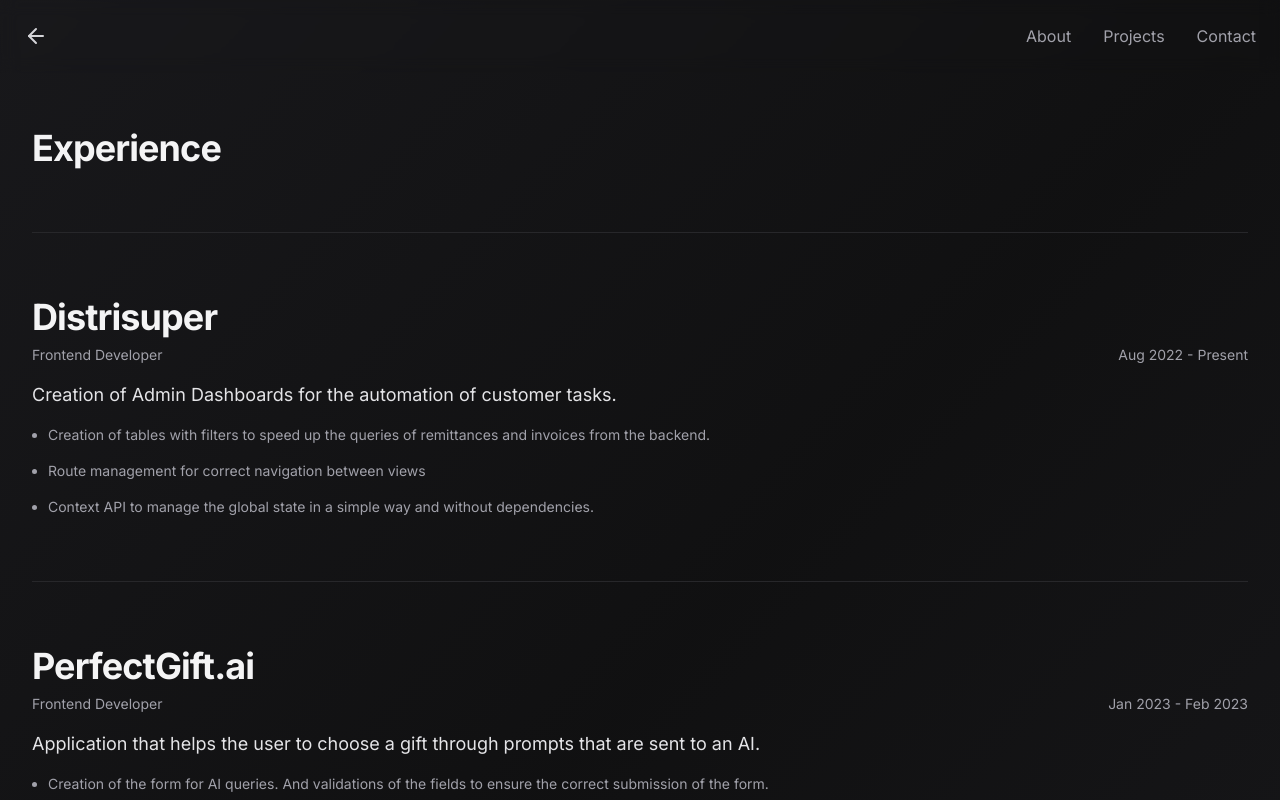
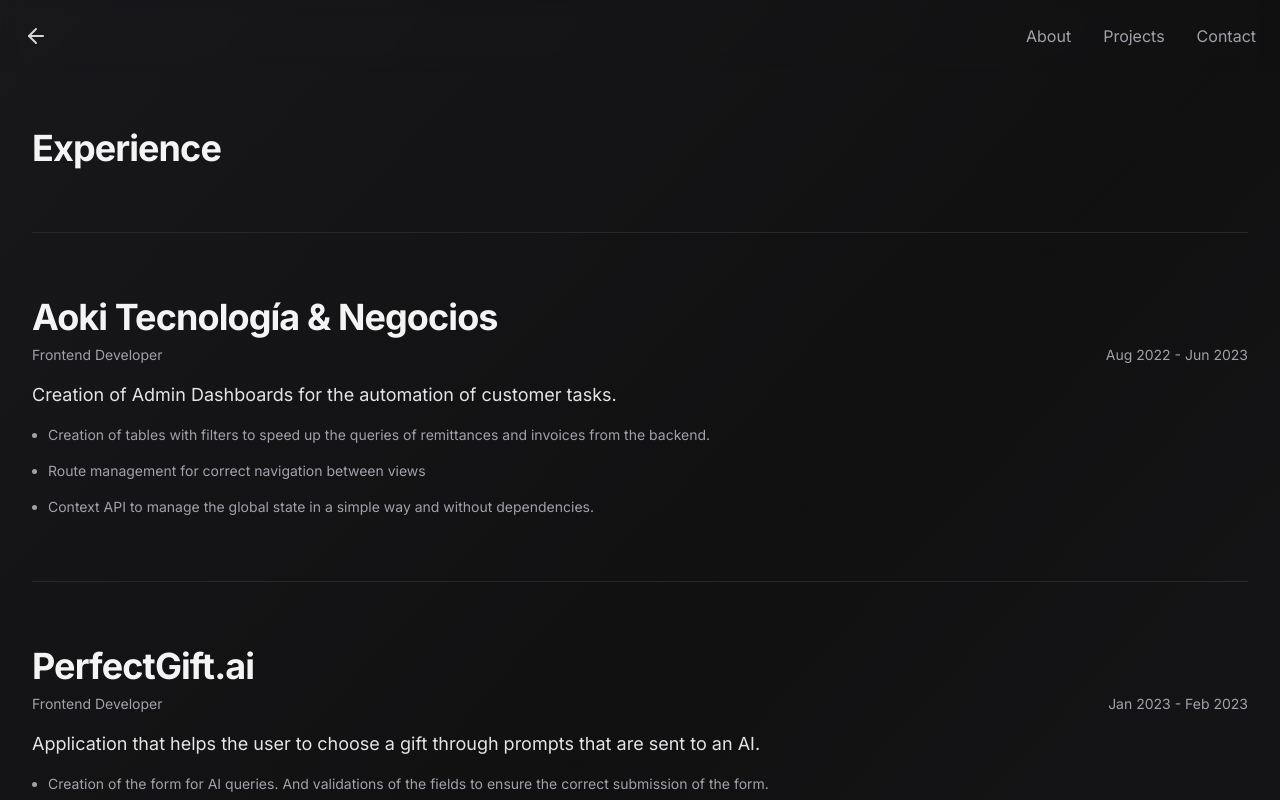
Before and after one commit to Santipac/Portfolio, a Next.js app: page /en/experience in a window 1280 px wide. Shown: the top 800 px of the page. Built offline with nearby package versions, Linux system fonts and the light colour scheme; what tailwindcss-debug-screens would draw is missing.

Commit message:
Company where I worked renowned

```diff
--- a/constants/experience.ts
+++ b/constants/experience.ts
@@ -1,9 +1,9 @@
 export const experience = {
   en: [
     {
-      company: 'Distrisuper',
+      company: 'Aoki Tecnología & Negocios',
       position: 'Frontend Developer',
-      time: 'Aug 2022 - Present',
+      time: 'Aug 2022 - Jun 2023',
       description:
         'Creation of Admin Dashboards for the automation of customer tasks.',
       task: [
@@ -40,9 +40,9 @@
   ],
   es: [
     {
-      company: 'Distrisuper',
+      company: 'Aoki Tecnología & Negocios',
       position: 'Desarrollador Frontend',
-      time: 'Ago 2022 - Presente',
+      time: 'Ago 2022 - Jun 2023',
       description:
         'Creación de paneles administrativos para la automatización de las tareas de los clientes.',
       task: [
```
